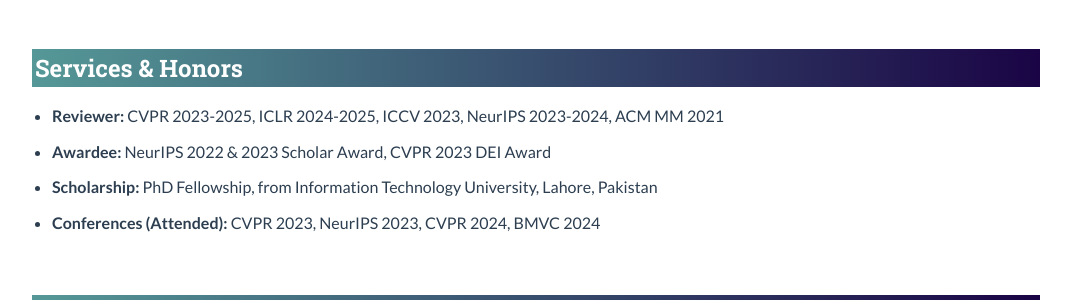
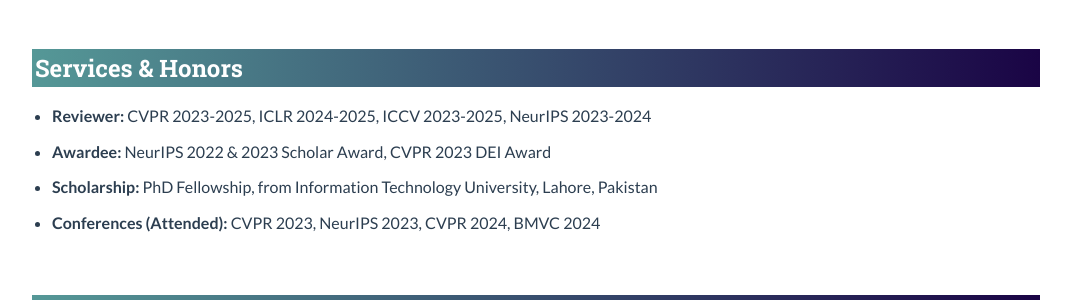
Before and after one commit to akhtarvision/akhtarvision.github.io, a Jekyll site: the page built from index.html, in a window 1280 px wide and 900 px high, scrolled down 2342 px. Shown: the part 465-765 px from the top of the window, without its empty margins (104-1175 px from the left). Built offline with Jekyll 4.4.1, drawn with Linux system fonts in a browser that asks for light colours; some of the changed text lies outside the part shown.

Commit message:
Update index.html

```diff
--- a/index.html
+++ b/index.html
@@ -14,7 +14,7 @@
         <!-- Left section: Title, Social Links, and Email Addresses -->
         <div style="flex: 1;">
             <p style="font-family: 'Lato', sans-serif; font-size: 16px; color: #495354; line-height: 1.6; margin: 0;">
-                <strong style="font-family: 'Roboto Slab', serif; font-size: 18px; color: #2c3e50;">Postdoc. Research Associate (CV & ML)</strong><br>
+                <strong style="font-family: 'Roboto Slab', serif; font-size: 18px; color: #2c3e50;">Postdoc. Fellow (CV & ML)</strong><br>
                 <span style="font-size: 16px; color: #495354;">MBZUAI, Abu Dhabi</span><br>
                 <span style="font-size: 16px; color: #495354;">United Arab Emirates</span><br>
 
@@ -103,7 +103,7 @@
                     </p>
                     <p style="margin: 5px 0;">
                         <a href="https://arxiv.org/pdf/2412.15190" style="font-family: 'Lato', sans-serif; text-decoration: none; color: #3498db;">[Paper]</a>
-                        <a href="https://huggingface.co/akshaydudhane/EarthDial_4B_RGB/tree/main" style="font-family: 'Lato', sans-serif; text-decoration: none; color: #e74c3c;">[Code]</a>
+                        <a href="https://github.com/hiyamdebary/EarthDial" style="font-family: 'Lato', sans-serif; text-decoration: none; color: #e74c3c;">[Code]</a>
                     </p>
                 </div>
             </li>
@@ -380,7 +380,7 @@
 <a id="services" class="anchor"></a>
 <h2 style="font-family: 'Roboto Slab', serif; font-size: 24px; color: #ffffff; margin-bottom: 15px;">Services & Honors</h2>
 <ul style="font-family: 'Lato', sans-serif; font-size: 16px; line-height: 1.6; color: #2c3e50; padding-left: 20px; list-style-type: disc;">
-    <li style="margin-bottom: 10px;"><strong>Reviewer:</strong> CVPR 2023-2025, ICLR 2024-2025, ICCV 2023, NeurIPS 2023-2024, ACM MM 2021</li>
+    <li style="margin-bottom: 10px;"><strong>Reviewer:</strong> CVPR 2023-2025, ICLR 2024-2025, ICCV 2023-2025, NeurIPS 2023-2024</li>
     <li style="margin-bottom: 10px;"><strong>Awardee:</strong> NeurIPS 2022 & 2023 Scholar Award, CVPR 2023 DEI Award</li>
     <li style="margin-bottom: 10px;"><strong>Scholarship:</strong> PhD Fellowship, from Information Technology University, Lahore, Pakistan</li>
     <li style="margin-bottom: 10px;"><strong>Conferences (Attended):</strong> CVPR 2023, NeurIPS 2023, CVPR 2024, BMVC 2024</li>
```
